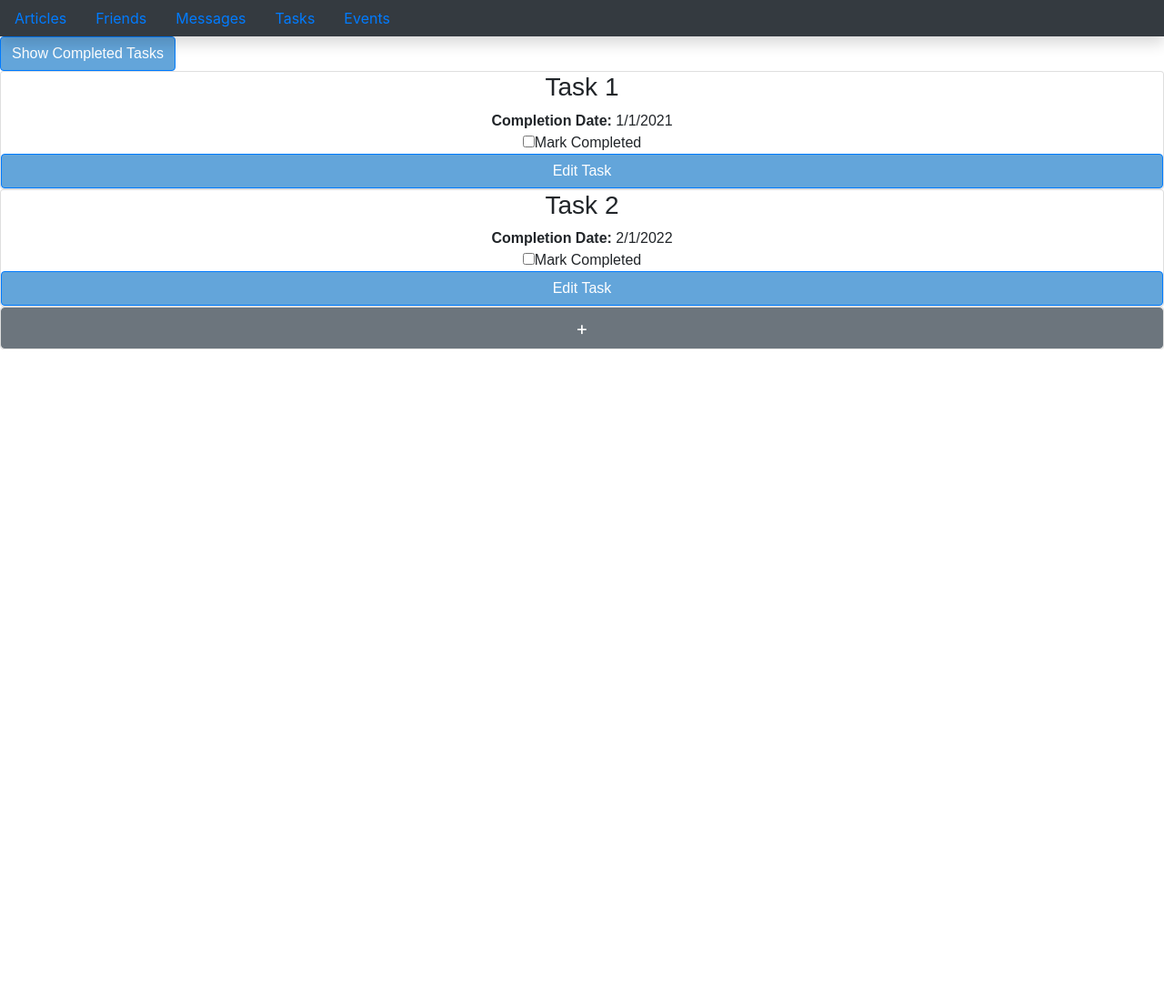
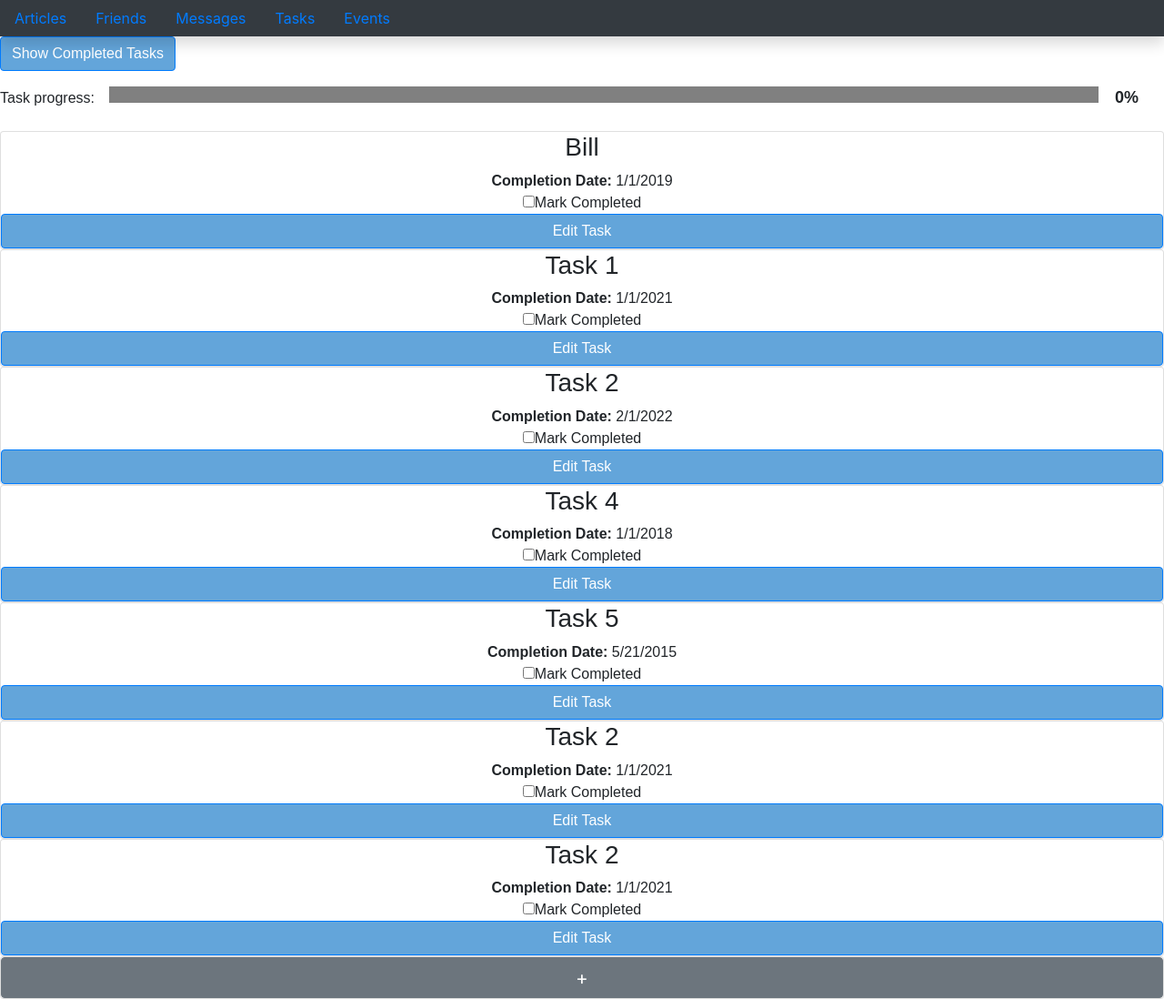
Before and after one commit to NewForce-Cohort-4/react-nutshell-house-baboonpaw, a React app: page /tasks in a window 1280 px wide. Shown: the whole page at 91% size. Before the commit the page ends 800 px from the top, so only its background shows below. Built offline with nearby package versions, Linux system fonts and the light colour scheme; data requests are answered from the project's data file; sample sign-in values are in the browser's storage; a web font is replaced by a local one.

Commit message:
finished percent of tasks complete and progress bar

```diff
--- a/api/db.json
+++ b/api/db.json
@@ -14,7 +14,7 @@
       "id": 1,
       "name": "Bill",
       "completionDate": "1/1/2019",
-      "completed": true
+      "completed": false
     },
     {
       "id": 2,
@@ -32,19 +32,25 @@
       "id": 4,
       "name": "Task 4",
       "completionDate": "1/1/2018",
-      "completed": true
+      "completed": false
     },
     {
       "id": 5,
       "name": "Task 5",
       "completionDate": "5/21/2015",
-      "completed": true
+      "completed": false
     },
     {
       "id": 6,
       "name": "Task 2",
       "completionDate": "1/1/2021",
-      "completed": true
+      "completed": false
+    },
+    {
+      "name": "Task 2",
+      "completionDate": "1/1/2021",
+      "completed": false,
+      "id": 7
     }
   ],
   "messages": []
--- a/src/components/tasks/Task.css
+++ b/src/components/tasks/Task.css
@@ -19,3 +19,29 @@
 .completed-btn {
   background-color: rgba(89, 159, 216, 0.938);
 }
+
+.progressSpan {
+  margin-left: 1em;
+  font-weight: bolder;
+  font-size: large;
+}
+
+.progressLabel {
+  margin-right: 1em;
+}
+
+#taskProgress {
+  background-color: #f3f3f3;
+  border: 0;
+  height: 18px;
+  border-radius: 9px;
+}
+
+#taskProgress::-webkit-progress-value {
+  background-color: rgba(89, 159, 216, 0.938)
+}
+
+.progressDiv {
+  margin: 1em 0;
+  text-justify: center;
+}
--- a/src/components/tasks/TaskForm.js
+++ b/src/components/tasks/TaskForm.js
@@ -117,7 +117,7 @@ export const TaskForm = () => {
 
   } else {
     return (
-      <div class="card">
+      <div className="card">
         <button
           className="btn btn-secondary"
           id="add-task-btn"
--- a/src/components/tasks/TaskList.js
+++ b/src/components/tasks/TaskList.js
@@ -44,6 +44,24 @@ export const TaskList = () => {
     getTasks()
   }
 
+  const calculateCompleted = () => {
+    let completed = []
+    let value
+    tasks.forEach((task) => {
+
+      if(task.completed === true) {
+        completed.push(task)
+      }
+
+    })
+    console.log(completed);
+    let completedValue = completed.length
+    let tasksValue = tasks.length
+    value = (completedValue / tasksValue) * 100
+    return value
+  }
+
+
   return (
     <div className="tasks">
       <button
@@ -55,6 +73,16 @@ export const TaskList = () => {
       >
         {showCompleted ? <>Show To-Do List</> : <>Show Completed Tasks</>}
       </button>
+      <div className="progressDiv" style={{ width: "100%" }}>
+        <label for="taskProgress" className="progressLabel">Task progress: </label>
+        <progress
+          id="taskProgress"
+          value={calculateCompleted()}
+          max="100"
+          style={{ width: "85%" }}
+        ></progress>
+        <span className="progressSpan">{Math.round(calculateCompleted())}%</span>
+      </div>
       {tasks.map((task) => {
         if (task.id === taskToEditId) {
           return (
```
